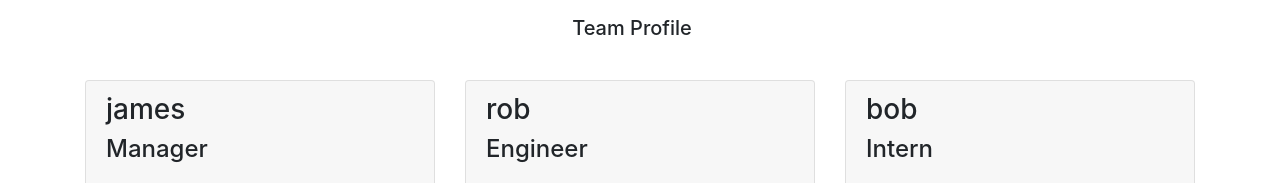
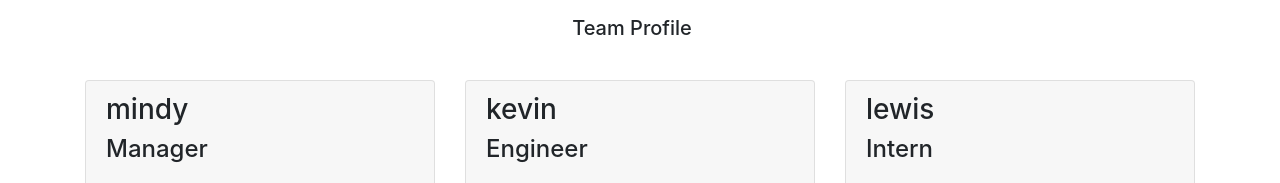
Before and after one commit to iinukng/oop-team-profile-gen, a website: page dist/index.html in a window 1280 px wide. Shown: the top 183 px of the page. Drawn offline with nearby package versions, Linux system fonts and the light colour scheme.

```diff
--- a/dist/index.html
+++ b/dist/index.html
@@ -22,7 +22,7 @@
   <div class="col-4 mt-4">
       <div class="card h-100">
           <div class="card-header">
-              <h3>james </h3>
+              <h3>mindy</h3>
               <h4>Manager</h4>
           </div>
           <div class="card-body">
@@ -36,7 +36,7 @@
   <div class="col-4 mt-4">
       <div class="card h-100">
           <div class="card-header">
-              <h3>rob</h3>
+              <h3>kevin</h3>
               <h4>Engineer</h4>
           </div>
           <div class="card-body">
@@ -50,7 +50,7 @@
   <div class="col-4 mt-4">
       <div class="card h-100">
           <div class="card-header">
-              <h3>bob</h3>
+              <h3>lewis</h3>
               <h4>Intern</h4>
           </div>
           <div class="card-body">
```
Also changed, not shown: README.md, assets/images/teamprofile-gen.PNG (added).
